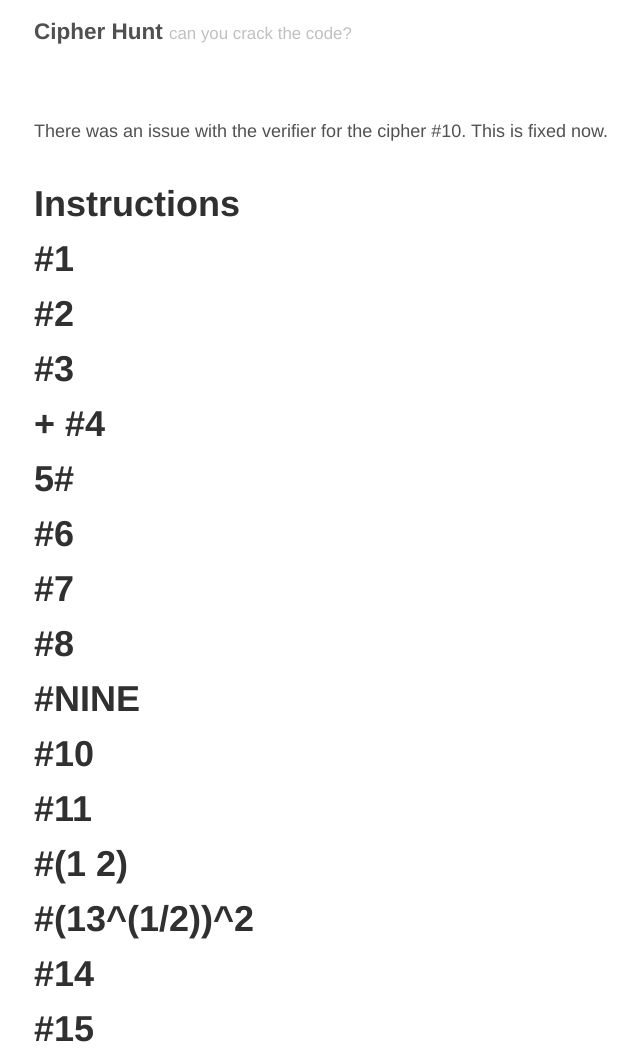
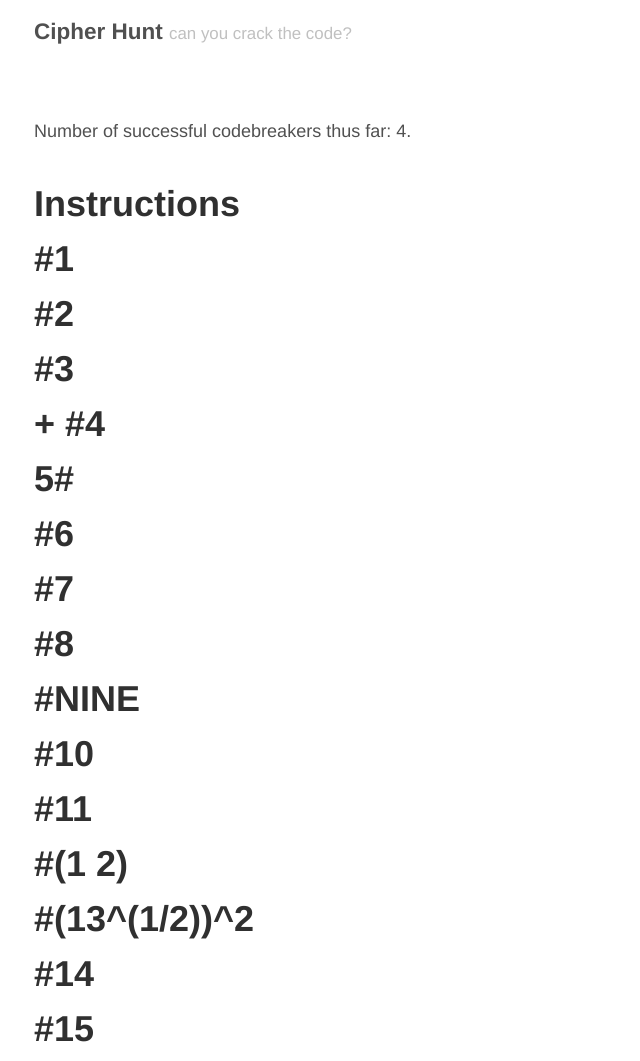
Before and after one commit to lcapkovic/crypto, a Jekyll site: the page built from index.html, in a window 1280 px wide. Shown: the whole page, without its empty margins (291-931 px from the left). Built offline with Jekyll 4.4.1, drawn with Linux system fonts in a browser that asks for light colours; the list of posts is cut into pages by our own code.

Commit message:
change the announcement

```diff
--- a/index.html
+++ b/index.html
@@ -4,7 +4,7 @@ title: Home
 ---
 
 <div style="margin-bottom: 2rem;">
-  There was an issue with the verifier for the cipher #10. This is fixed now.
+  Number of successful codebreakers thus far: 4.
 </div>
 
 <div class="posts">
```
